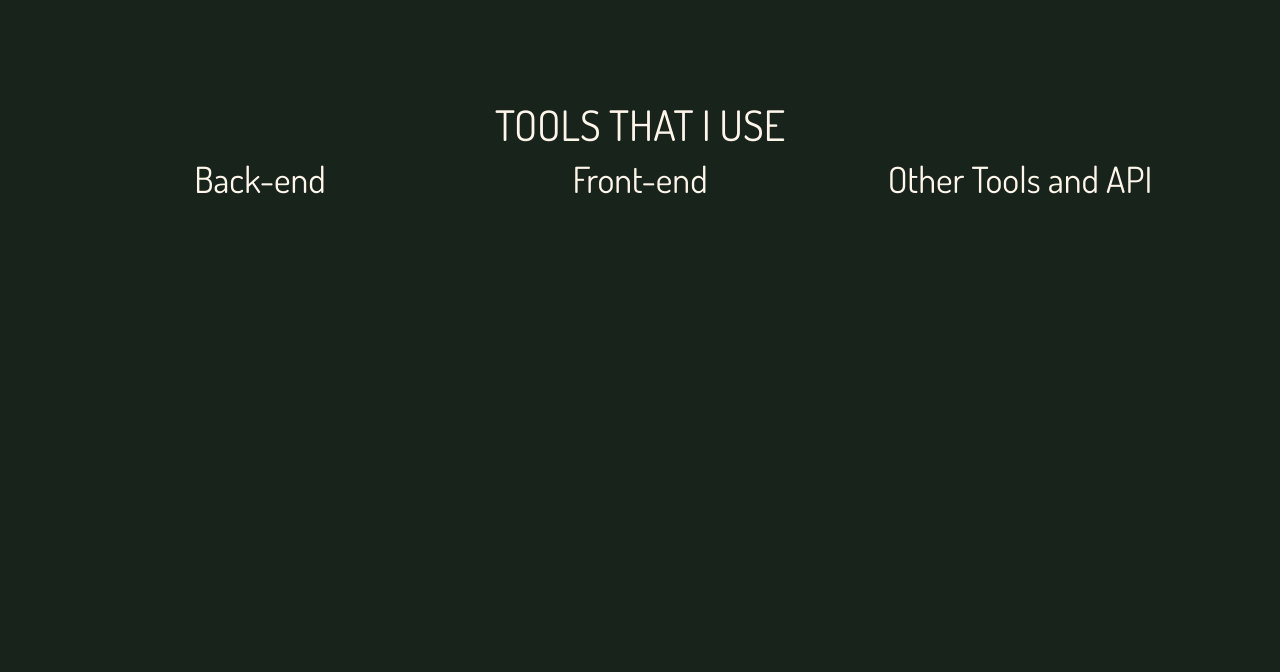
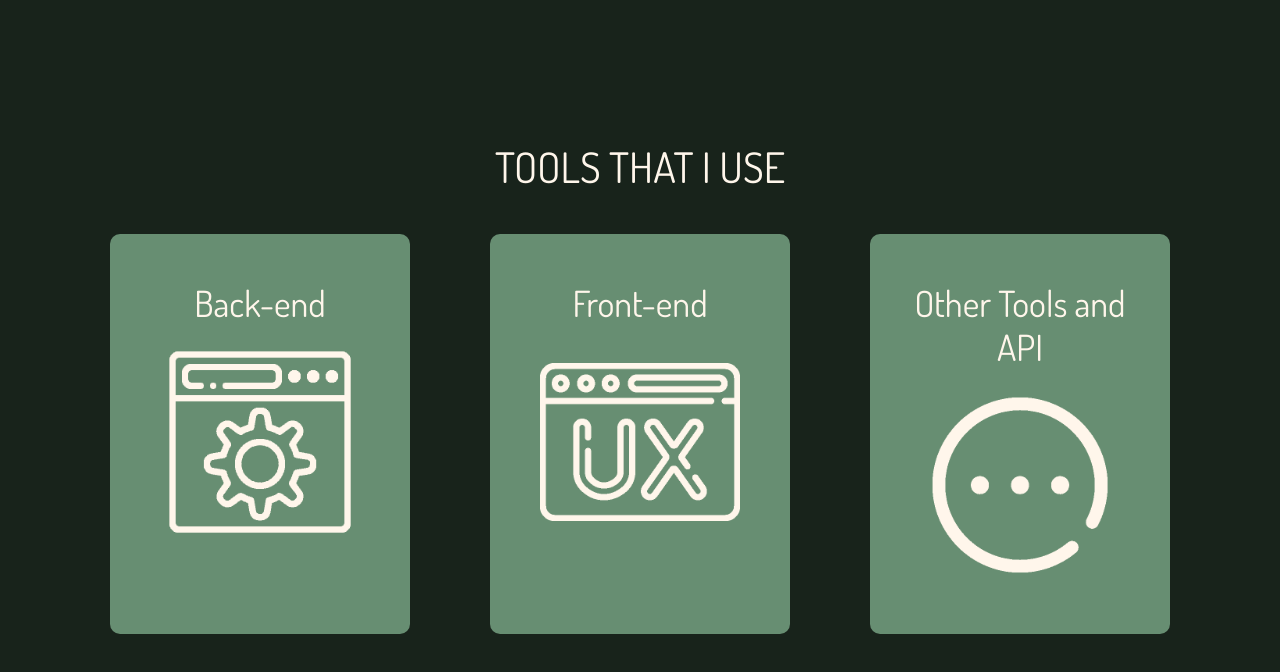
Before and after one commit to lauraylchen/lauraylchen-portfolio, a Gatsby site: page /technology in a window 1280 px wide. Built offline with nearby package versions, Linux system fonts and the light colour scheme; Gatsby itself is replaced by a stand-in of ours.

Commit message:
Completed tech section, added cards that flips

```diff
--- a/src/pages/technology.js
+++ b/src/pages/technology.js
@@ -1,4 +1,7 @@
 import React from "react";
+import frontend from "../images/frontend.png"
+import more from "../images/more.png"
+import backend from "../images/backend.png"
 
 export default function Technology() {
   return (
@@ -6,14 +9,62 @@ export default function Technology() {
       <div className="container">
         <h2>TOOLS THAT I USE</h2>
         <div className="row">
-          <div className="col-12 col-lg-4 backend">
-            <h3>Back-end</h3>
+          <div className="col-12 col-lg-4 flip-card">
+            <div className="flip-card-inner">
+              <div class="flip-card-front">
+                <h3>Back-end</h3>
+                <img src={backend} alt="Backend"/>
+              </div>
+              <div class="flip-card-back">
+                <ul>
+                  <li>ActiveRecord</li>
+                  <li>PostgreSQL</li>
+                  <li>Rails</li>
+                  <li>Ruby</li>
+                </ul>
+              </div>
+            </div>
           </div>
-          <div className="col-12 col-lg-4 frontend">
-            <h3>Front-end</h3>
+          <div className="col-12 col-lg-4 flip-card">
+            <div className="flip-card-inner">
+              <div class="flip-card-front">
+                <h3>Front-end</h3>
+                <img src={frontend} alt="Frontend"/>
+              </div>
+              <div class="flip-card-back">
+                <ul>
+                  <li>Bootstrap</li>
+                  <li>CSS</li>
+                  <li>Figma</li>
+                  <li>HTML</li>
+                  <li>Javascript</li>
+                  <li>React</li>
+                  <li>SASS</li>
+                </ul>
+              </div>
+            </div>
           </div>
-          <div className="col-12 col-lg-4 others">
-            <h3>Other Tools and API</h3>
+          <div className="col-12 col-lg-4 flip-card">
+            <div className="flip-card-inner">
+              <div class="flip-card-front">
+                <h3>Other Tools and API</h3>
+                <img src={more} alt="More"/>
+              </div>
+              <div class="flip-card-back">
+                <ul>
+                  <li>Cloudinary</li>
+                  <li>Gatsby</li>
+                  <li>Git</li>
+                  <li>Github</li>
+                  <li>Heroku</li>
+                  <li>Mapbox</li>
+                  <li>Npm</li>
+                  <li>VSCode</li>
+                  <li>Webpack</li>
+                  <li>Yarn</li>
+                </ul>
+              </div>
+            </div>
           </div>
         </div>
       </div>
--- a/src/styles/pages/technology.css
+++ b/src/styles/pages/technology.css
@@ -31,10 +31,70 @@
 #technology {
   background-color: #18231B;
   padding: 100px 0;
-  height: 100vh;
+  min-height: 100vh;
+}
+
+#technology h2 {
+  margin: 1em 0;
 }
 
 #technology h2, #technology h3 {
   color: #FFF6EB;
   text-align: center;
 }
+
+.flip-card {
+  background-color: transparent;
+  width: 300px;
+  height: 400px;
+  border-radius: 10px;
+  perspective: 1000px;
+  margin: auto;
+  margin-bottom: 20px;
+}
+
+.flip-card-inner {
+  position: relative;
+  width: 300px;
+  height: 100%;
+  transition: transform 0.8s;
+  transform-style: preserve-3d;
+  margin: auto;
+}
+
+.flip-card:hover .flip-card-inner {
+  transform: rotateY(180deg);
+}
+
+.flip-card-front, .flip-card-back {
+  position: absolute;
+  width: 300px;
+  height: 100%;
+  -webkit-backface-visibility: hidden;
+  backface-visibility: hidden;
+  padding: 3em 2em;
+  border-radius: 10px;
+  margin: auto;
+}
+
+.flip-card-front {
+  background-color: #678E72;
+}
+
+.flip-card-back {
+  background-color: #A0BAA6;
+  color: #18231B;
+  transform: rotateY(180deg);
+  text-align: center;
+}
+
+img {
+  display: block;
+  width: 200px;
+  margin: 1rem auto;
+}
+
+ul {
+  list-style: none;
+  padding-left: 0 !important;
+}
```
Also changed, not shown: src/images/backend.png (added), src/images/frontend.png (added), src/images/more.png (added).
